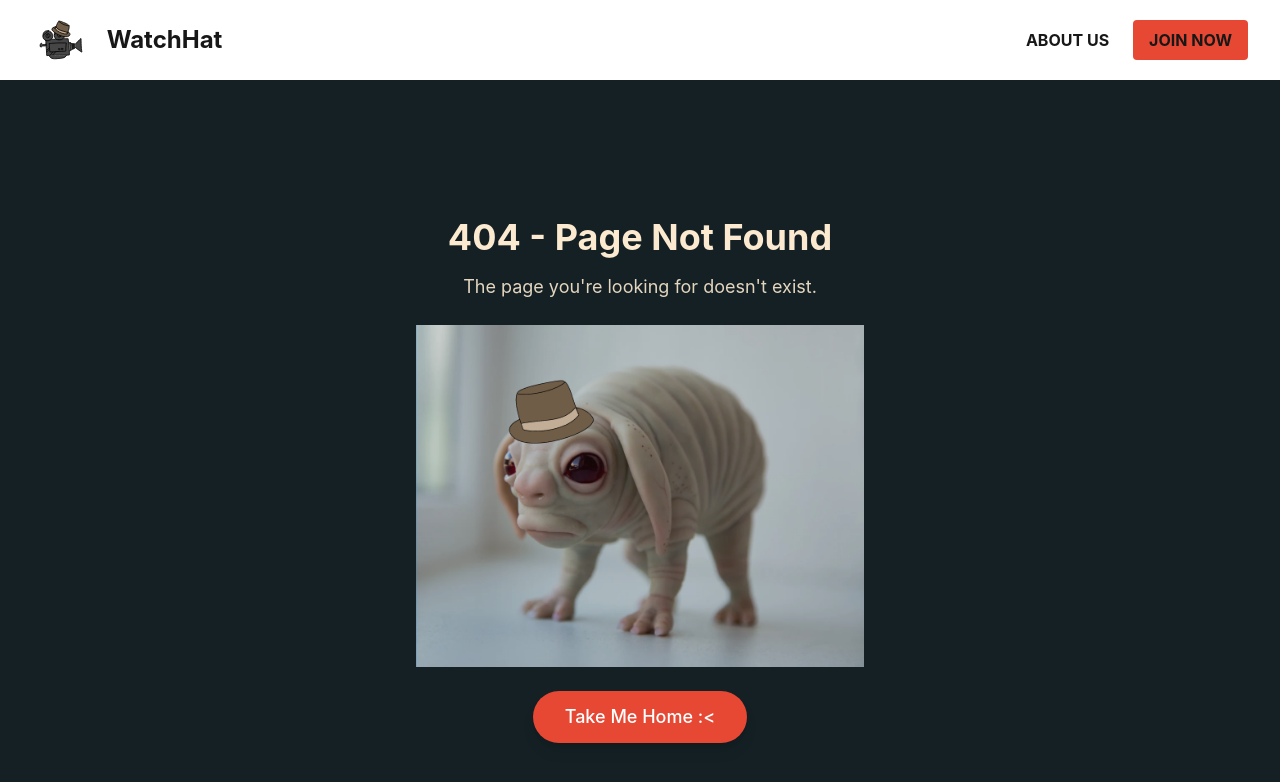
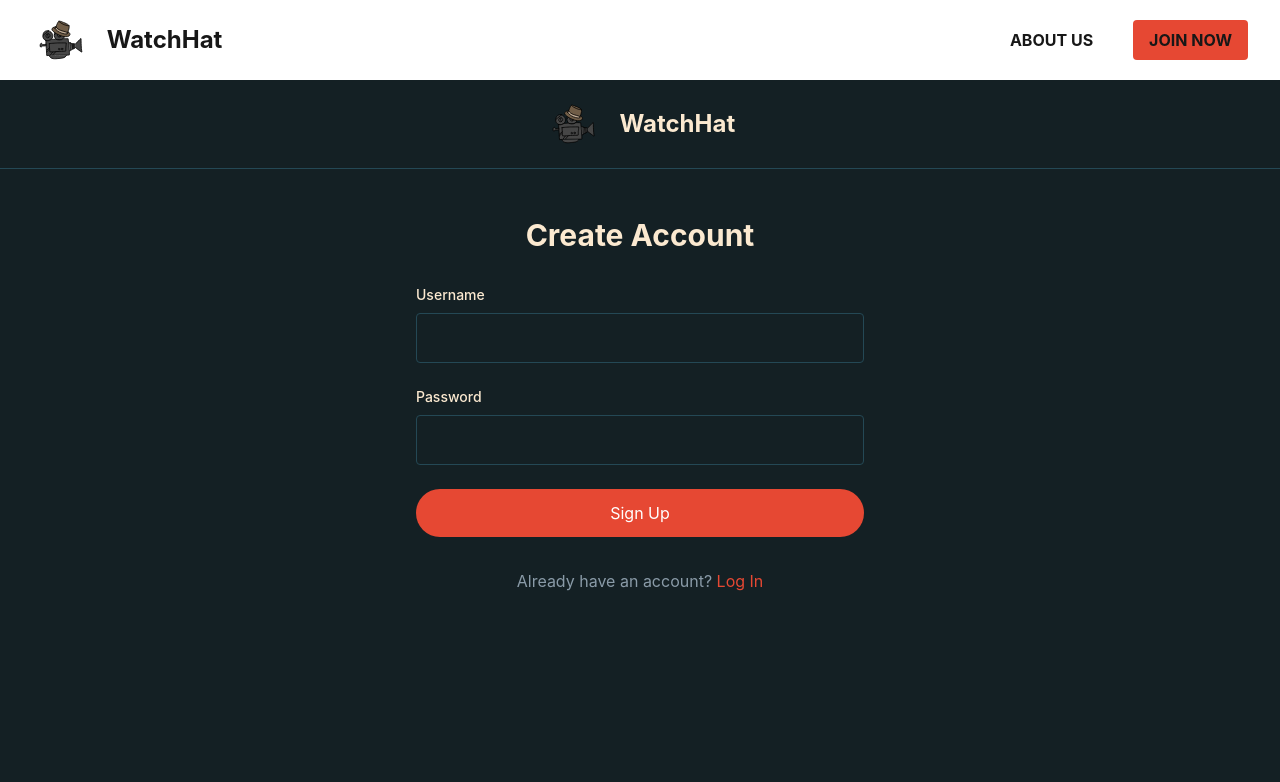
Before and after one commit to janthonii/WatchHat, a Next.js app in the folder watchhat-app/: page /signup in a window 1280 px wide. Before the commit this address had no page. Shown: the top 782 px of the page. Built offline with nearby package versions, Linux system fonts and the light colour scheme; no server answers.

Commit message:
updated login/signup pageand added sessions

```diff
--- /dev/null
+++ b/watchhat-app/auth.config.ts
@@ -0,0 +1,8 @@
+import { NextAuthConfig } from "next-auth";
+
+export const authConfig: NextAuthConfig = {
+  session: {
+    strategy: "jwt",
+  },
+  providers: [],
+};
--- /dev/null
+++ b/watchhat-app/auth.ts
@@ -0,0 +1,82 @@
+import { authConfig } from "./auth.config";
+import NextAuth, { type NextAuthConfig } from "next-auth";
+import CredentialsProvider from "next-auth/providers/credentials";
+import bcrypt from "bcryptjs";
+import User from "@/models/usersSchema";
+import connectMongoDB from "./config/mongodb";
+import { Types } from "mongoose";
+
+export const authOptions: NextAuthConfig = {
+  ...authConfig,
+  providers: [
+    CredentialsProvider({
+      name: "Credentials",
+      credentials: {
+        username: { label: "Username", type: "text" },
+        password: { label: "Password", type: "password" }
+      },
+      async authorize(credentials) {
+        try {
+          await connectMongoDB();
+
+          if (!credentials?.username || !credentials?.password) {
+            return null;
+          }
+
+          const username = credentials.username as string;
+          const password = credentials.password as string;
+
+          const user = await User.findOne({ username });
+          if (!user) {
+            console.log("User not found");
+            return null;
+          }
+
+          const isValid = await bcrypt.compare(password, user.password);
+          if (!isValid) {
+            console.log("Invalid password");
+            return null;
+          }
+
+          return {
+            id: (user._id as Types.ObjectId).toString(),
+            name: user.username,
+            email: null,
+          };
+        } catch (error) {
+          console.error("Authentication error:", error);
+          return null;
+        }
+      },
+    }),
+  ],
+  callbacks: {
+    async jwt({ token, user }) {
+      if (user) {
+        token.id = user.id;
+      }
+      return token;
+    },
+    async session({ session, token }) {
+      if (token?.id) {
+        session.user.id = token.id as string;
+      }
+      return session;
+    }
+  },
+  session: {
+    strategy: "jwt" as const, // Explicitly typed as "jwt"
+  },
+  pages: {
+    signIn: "/login",
+  }
+};
+
+export const {
+  handlers: { GET, POST },
+  auth,
+  signIn,
+  signOut,
+} = NextAuth(authOptions);
+
+export default NextAuth(authOptions);
--- a/watchhat-app/src/app/about-us/page.tsx
+++ b/watchhat-app/src/app/about-us/page.tsx
@@ -1,4 +1,3 @@
-
 
 const AboutUs = () => {
     return (
--- /dev/null
+++ b/watchhat-app/src/app/api/auth/[...nextauth]/route.ts
@@ -0,0 +1 @@
+export { GET, POST } from "@/../auth";
--- a/watchhat-app/src/app/layout.tsx
+++ b/watchhat-app/src/app/layout.tsx
@@ -2,6 +2,8 @@ import type { Metadata } from "next";
 import { Geist, Geist_Mono } from "next/font/google";
 import "./globals.css";
 import Navbar from "../components/Navbar";
+import { SessionProvider } from "next-auth/react";
+import { auth } from "../../auth";
 
 const geistSans = Geist({
   variable: "--font-geist-sans",
@@ -18,16 +20,20 @@ export const metadata: Metadata = {
   description: "Rank your movies! Get your best fit movies based on your rankings! Have personal lists of movies to watch! Have shared lists of movies for you and your friends to watch!",
 };
 
-export default function RootLayout({
+export default async function RootLayout({
   children,
 }: Readonly<{
   children: React.ReactNode;
 }>) {
+  const session = await auth();
+
   return (
-    <html lang="en">
+    <html lang="en" className={`${geistSans.variable} ${geistMono.variable}`}>
       <body>
-        <Navbar/>
-        {children}
+        <SessionProvider session={session}>
+          <Navbar />
+          {children}
+        </SessionProvider>
       </body>
     </html>
   );
--- /dev/null
+++ b/watchhat-app/src/app/login/page.tsx
@@ -0,0 +1,38 @@
+import LoginForm from '@/components/LoginForm';
+import Image from 'next/image';
+import logo from '@/assets/A-HAT_Logo.svg';
+import Link from 'next/link';
+
+const LoginPage = () => {
+  return (
+    <div className="min-h-screen bg-[#142024] text-[#FBE9D0]">
+      {/* Navbar */}
+      <nav className="py-6 px-6 border-b border-[#244855]">
+        <div className="flex items-center justify-center">
+          <div className="flex items-center">
+            <Image className="h-10 w-auto" src={logo} alt="WatchHat-logo" />
+            <span className="ml-2 text-2xl font-bold">WatchHat</span>
+          </div>
+        </div>
+      </nav>
+
+      {/* Login Form Container */}
+      <div className="flex flex-col items-center justify-center px-4 py-12">
+        <div className="w-full max-w-md">
+          <h1 className="text-3xl font-bold text-center mb-8">Login</h1>
+
+          <LoginForm />
+
+          <p className="text-center text-[#8a9ba8] mt-8">
+            Don't have an account?{' '}
+            <Link href="/signup" className="text-[#E64833] hover:underline">
+              Sign Up
+            </Link>
+          </p>
+        </div>
+      </div>
+    </div>
+  );
+};
+
+export default LoginPage;
--- /dev/null
+++ b/watchhat-app/src/app/signup/page.tsx
@@ -0,0 +1,37 @@
+import SignupForm from '@/components/SignupForm';
+import Link from 'next/link';
+import Image from 'next/image';
+import logo from '@/assets/A-HAT_Logo.svg';
+
+const SignupPage = () => {
+  return (
+    <div className="min-h-screen bg-[#142024] text-[#FBE9D0]">
+      {/* Navbar */}
+      <nav className="py-6 px-6 border-b border-[#244855]">
+        <div className="flex items-center justify-center">
+          <div className="flex items-center">
+            <Image className="h-10 w-auto" src={logo} alt="WatchHat-logo" />
+            <span className="ml-2 text-2xl font-bold">WatchHat</span>
+          </div>
+        </div>
+      </nav>
+
+      {/* Form Container */}
+      <div className="flex flex-col items-center justify-center px-4 py-12">
+        <div className="w-full max-w-md">
+          <h1 className="text-3xl font-bold text-center mb-8">Create Account</h1>
+          <SignupForm />
+
+          <p className="text-center text-[#8a9ba8] mt-8">
+            Already have an account?{' '}
+            <Link href="/login" className="text-[#E64833] hover:underline">
+              Log In
+            </Link>
+          </p>
+        </div>
+      </div>
+    </div>
+  );
+};
+
+export default SignupPage;
--- a/watchhat-app/src/components/Navbar.tsx
+++ b/watchhat-app/src/components/Navbar.tsx
@@ -1,96 +1,92 @@
 'use client';
 import Image from 'next/image';
 import logo from '@/assets/A-HAT_Logo.svg';
-import {useState} from 'react';
+import { useState } from 'react';
 import Link from 'next/link';
 import { useRouter } from 'next/navigation';
-// import profileDefault from '@/assets/images/profile.png';
+import { useSession, signOut } from 'next-auth/react';
 
 const Navbar = () => {
+  const { data: session } = useSession();
+  const router = useRouter();
+  const [mobileMenuOpen, setMobileMenuOpen] = useState(false);
 
-  const [isLoggedIn,setIsLoggedIn ] = useState(false);
-  const router = useRouter();
-
-  const handleLogin = () => {
-    const newState = !isLoggedIn;
-    setIsLoggedIn(newState);
-      if (!newState) {
-        router.push('/');
-      }
+  const handleLogout = async () => {
+    await signOut({ callbackUrl: '/' });
   };
 
   return (
-    <nav className=''>
-      <div className='mx-auto max-w-7xl px-2 sm:px-6 lg:px-8'>
-        <div className='relative flex h-20 items-center justify-between'>
-          <div className='absolute inset-y-0 left-0 flex items-center md:hidden'>
-            {/* <!-- Mobile menu button - hamburger --> */}
+    <nav className="">
+      <div className="mx-auto max-w-7xl px-2 sm:px-6 lg:px-8">
+        <div className="relative flex h-20 items-center justify-between">
+          {/* Mobile menu button */}
+          <div className="absolute inset-y-0 left-0 flex items-center md:hidden">
             <button
-              type='button'
-              id='mobile-dropdown-button'
-              className='relative inline-flex items-center justify-center rounded-md p-2 text-gray-400 hover:bg-gray-700 hover:text-white focus:outline-none focus:ring-2 focus:ring-inset focus:ring-white'
-              aria-controls='mobile-menu'
-              aria-expanded='false'
+              type="button"
+              onClick={() => setMobileMenuOpen(!mobileMenuOpen)}
+              className="relative inline-flex items-center justify-center rounded-md p-2 text-gray-400 hover:bg-gray-700 hover:text-white focus:outline-none focus:ring-2 focus:ring-inset focus:ring-white"
+              aria-controls="mobile-menu"
+              aria-expanded="false"
             >
-              <span className='absolute -inset-0.5'></span>
-              <span className='sr-only'>Open main menu</span>
+              <span className="absolute -inset-0.5"></span>
+              <span className="sr-only">Open main menu</span>
               <svg
-                className='block h-6 w-6'
-                fill='none'
-                viewBox='0 0 24 24'
-                strokeWidth='1.5'
-                stroke='currentColor'
-                aria-hidden='true'
+                className="block h-6 w-6"
+                fill="none"
+                viewBox="0 0 24 24"
+                strokeWidth="1.5"
+                stroke="currentColor"
+                aria-hidden="true"
               >
                 <path
-                  strokeLinecap='round'
-                  strokeLinejoin='round'
-                  d='M3.75 6.75h16.5M3.75 12h16.5m-16.5 5.25h16.5'
+                  strokeLinecap="round"
+                  strokeLinejoin="round"
+                  d="M3.75 6.75h16.5M3.75 12h16.5m-16.5 5.25h16.5"
                 />
               </svg>
             </button>
           </div>
 
-          <div className='flex flex-1 items-center justify-center md:items-stretch md:justify-start'>
-            {/* <!-- Logo --> */}
-            <Link className='flex flex-shrink-0 items-center' href='/'>
-              <Image className='h-10 w-auto' src={logo} alt='WatchHat-logo' />
-
-              <span className='hidden md:block font-(family-name: --Inter) text-2xl font-bold ml-2'>
+          {/* Logo */}
+          <div className="flex flex-1 items-center justify-center md:items-stretch md:justify-start">
+            <Link className="flex flex-shrink-0 items-center" href="/">
+              <Image className="h-10 w-auto" src={logo} alt="WatchHat-logo" />
+              <span className="hidden md:block font-(family-name: --Inter) text-2xl font-bold ml-2">
                 WatchHat
               </span>
             </Link>
-
           </div>
 
-          {/* <!-- Right Side Menu (Logged Out) --> */}
-          <div className='hidden md:block md:ml-6'>
-            <div className='flex items-center font-bold'>
-              <div className='hidden md:ml-6 md:block'>
-                <div className='flex space-x-2'>
-                  {isLoggedIn && (
+          {/* Desktop Navigation */}
+          <div className="hidden md:block md:ml-6">
+            <div className="flex items-center font-bold">
+              <div className="hidden md:ml-6 md:block">
+                <div className="flex space-x-2">
+                  {session?.user && (
                     <>
-                      <Link href='/home' className='font-(family-name: --Inter) hover:underline rounded-md py-2 pr-6'>HOME</Link>
-                      <Link href='/my-lists' className='font-(family-name: --Inter) hover:underline rounded-md py-2 pr-6'>MY LISTS</Link>
+                      <Link href="/home" className="font-(family-name: --Inter) hover:underline rounded-md py-2 pr-6">HOME</Link>
+                      <Link href="/my-lists" className="font-(family-name: --Inter) hover:underline rounded-md py-2 pr-6">MY LISTS</Link>
                     </>
                   )}
-                  <Link href='/about-us' className='font-(family-name: --Inter) hover:underline rounded-md py-2 pr-6'>ABOUT US</Link>
+                  <Link href="/about-us" className="font-(family-name: --Inter) hover:underline rounded-md py-2 pr-6">ABOUT US</Link>
                 </div>
               </div>
-            {
-            !isLoggedIn && (
+
+              {!session?.user ? (
                 <div>
-              <button onClick={handleLogin} className='flex items-center bg-custom-orange hover:bg-dark-orange hover:text-white rounded-sm px-4 py-2'>
-                <i className='font-(family-name: --Inter)'></i>
+                  <button
+                    onClick={() => router.push('/signup')}
+                    className="flex items-center bg-custom-orange hover:bg-dark-orange hover:text-white rounded-sm px-4 py-2 ml-4"
+                  >
                     <span>JOIN NOW</span>
                   </button>
                 </div>
-            )}
-            {
-            isLoggedIn && (
+              ) : (
                 <div>
-              <button onClick={handleLogin} className='flex items-center bg-custom-orange hover:bg-dark-orange hover:text-white rounded-sm px-4 py-2'>
-                <i className='font-(family-name: --Inter)'></i>
+                  <button
+                    onClick={handleLogout}
+                    className="flex items-center bg-custom-orange hover:bg-dark-orange hover:text-white rounded-sm px-4 py-2 ml-4"
+                  >
                     <span>LOGOUT</span>
                   </button>
                 </div>
@@ -100,35 +96,59 @@ const Navbar = () => {
         </div>
       </div>
 
-      {/* <!-- Mobile menu, show/hide based on menu state. --> */}
-      <div className='hidden' id='mobile-menu'>
-        <div className='space-y-1 px-2 pb-3 pt-2'>
+      {/* Mobile Navigation */}
+      {mobileMenuOpen && (
+        <div className="md:hidden" id="mobile-menu">
+          <div className="space-y-1 px-2 pb-3 pt-2">
+            {session?.user && (
+              <>
                 <Link
-            href='/about'
-            className='block rounded-md px-3 py-2 text-base font-medium'
+                  href="/home"
+                  className="block rounded-md px-3 py-2 text-base font-medium"
+                  onClick={() => setMobileMenuOpen(false)}
+                >
+                  HOME
+                </Link>
+                <Link
+                  href="/my-lists"
+                  className="block rounded-md px-3 py-2 text-base font-medium"
+                  onClick={() => setMobileMenuOpen(false)}
+                >
+                  MY LISTS
+                </Link>
+              </>
+            )}
+            <Link
+              href="/about-us"
+              className="block rounded-md px-3 py-2 text-base font-medium"
+              onClick={() => setMobileMenuOpen(false)}
             >
               ABOUT US
             </Link>
-          {
-            !isLoggedIn && (
-            <div className="hidden md:block md:ml-6">
-              <button onClick={handleLogin} className='flex items-center \bg-gray-700 bg-custom-orange hover:bg-dark-orange rounded-md px-3 py-2 my-4'>
-                <i className='mr-2'></i>
+            {!session?.user ? (
+              <button
+                onClick={() => {
+                  router.push('/signup');
+                  setMobileMenuOpen(false);
+                }}
+                className="flex items-center bg-gray-700 bg-custom-orange hover:bg-dark-orange rounded-md px-3 py-2 my-4 w-full"
+              >
                 <span>JOIN NOW</span>
               </button>
-            </div>
-          )}
-          {
-            isLoggedIn && (
-            <div className="hidden md:block md:ml-6">
-              <button onClick={handleLogin} className='flex items-center \bg-gray-700 bg-custom-orange hover:bg-dark-orange rounded-md px-3 py-2 my-4'>
-                <i className='mr-2'></i>
+            ) : (
+              <button
+                onClick={() => {
+                  handleLogout();
+                  setMobileMenuOpen(false);
+                }}
+                className="flex items-center bg-gray-700 bg-custom-orange hover:bg-dark-orange rounded-md px-3 py-2 my-4 w-full"
+              >
                 <span>LOGOUT</span>
               </button>
-            </div>
             )}
           </div>
         </div>
+      )}
     </nav>
   );
 };
--- a/watchhat-app/src/components/loginForm.tsx
+++ b/watchhat-app/src/components/loginForm.tsx
@@ -1,6 +1,5 @@
 "use client";
 import { signIn } from "next-auth/react";
-import Link from "next/link";
 import { useState } from "react";
 import { useRouter } from "next/navigation";
 
@@ -16,7 +15,7 @@ const LoginForm = () => {
 
     try {
       const formData = new FormData(event.currentTarget);
-      const username = formData.get("username") as string; // Changed from email
+      const username = formData.get("username") as string;
       const password = formData.get("password") as string;
 
       const result = await signIn("credentials", {
@@ -38,39 +37,37 @@ const LoginForm = () => {
   };
 
   return (
-    <div className="ShowItemList">
-      <div className="grid mt-8 justify-items-center">
-        <div className="shadow-lg p-5 rounded-lg border-t-4 bg-white border-red-700">
-          <h1 className="text-xl text-slate-600 font-bold my-4">Login</h1>
+    <>
+      {error && (
+        <div className="mb-6 p-3 bg-[#E64833] text-white rounded text-center">
+          {error}
+        </div>
+      )}
 
-          {error && <div className="text-lg text-red-500 mb-4">{error}</div>}
-
-          <form onSubmit={onSubmit} className="my-8 max-w-md mx-auto flex flex-col gap-4 border p-6 border-gray-300 rounded-md shadow-sm bg-white">
-            <div className="flex flex-col">
-              <label htmlFor="username" className="mb-1 text-sm font-medium text-gray-700">
+      <form onSubmit={onSubmit} className="space-y-6">
+        <div className="space-y-2">
+          <label htmlFor="username" className="block text-sm font-medium">
             Username
           </label>
           <input
-                className="border border-gray-400 rounded px-3 py-2 focus:outline-none focus:ring-2 focus:ring-red-500"
+            className="w-full bg-[#142024] border border-[#244855] rounded px-4 py-3 focus:outline-none focus:border-[#E64833] text-[#FBE9D0]"
             type="text"
             name="username"
             id="username"
-                placeholder="Username"
             required
             minLength={5}
           />
         </div>
 
-            <div className="flex flex-col">
-              <label htmlFor="password" className="mb-1 text-sm font-medium text-gray-700">
+        <div className="space-y-2">
+          <label htmlFor="password" className="block text-sm font-medium">
             Password
           </label>
           <input
-                className="border border-gray-400 rounded px-3 py-2 focus:outline-none focus:ring-2 focus:ring-red-500"
+            className="w-full bg-[#142024] border border-[#244855] rounded px-4 py-3 focus:outline-none focus:border-[#E64833] text-[#FBE9D0]"
             type="password"
             name="password"
             id="password"
-                placeholder="Password"
             required
             minLength={6}
           />
@@ -79,23 +76,13 @@ const LoginForm = () => {
         <button
           type="submit"
           disabled={isLoading}
-              className={`bg-red-700 text-white rounded px-4 py-2 mt-2 hover:bg-red-800 transition ${
-                isLoading ? "opacity-50 cursor-not-allowed" : ""
-              }`}
+          className="w-full bg-[#E64833] text-white py-3 px-6 hover:bg-[#d43f2b] transition-colors"
+          style={{ borderRadius: '30px' }}
         >
           {isLoading ? "Logging in..." : "Login"}
         </button>
       </form>
-
-          <p className="my-3 text-center">
-            Don't have an account?{" "}
-            <Link href="/signup" className="text-red-600 hover:underline">
-              Signup
-            </Link>
-          </p>
-        </div>
-      </div>
-    </div>
+    </>
   );
 };
 
--- a/watchhat-app/src/components/signupForm.tsx
+++ b/watchhat-app/src/components/signupForm.tsx
@@ -1,106 +1,116 @@
 "use client";
-import { useState, FormEvent } from "react";
 import { useRouter } from "next/navigation";
-import Link from 'next/link';
+import { FormEvent, useState, useRef } from 'react';
+import { signIn } from "next-auth/react";
 
 const SignupForm = () => {
   const router = useRouter();
   const [error, setError] = useState<string | null>(null);
   const [isLoading, setIsLoading] = useState(false);
+  const usernameRef = useRef<HTMLInputElement>(null);
+  const passwordRef = useRef<HTMLInputElement>(null);
 
-  const handleSubmit = async (e: FormEvent<HTMLFormElement>) => {
-    e.preventDefault();
+  const clearError = () => setError(null);
+
+  const handleSubmit = async (event: FormEvent<HTMLFormElement>) => {
+    event.preventDefault();
     setIsLoading(true);
     setError(null);
 
     try {
-      const formData = new FormData(e.currentTarget);
-      const username = formData.get("username")?.toString();
-      const password = formData.get("password")?.toString();
+      const formData = new FormData(event.currentTarget);
+      const username = formData.get("username") as string | null;
+      const password = formData.get("password") as string | null;
 
-      // Client-side validation
       if (!username || !password) {
-        throw new Error("All fields are required");
+        throw new Error("All fields are required.");
       }
 
-      const response = await fetch('/api/signup', {
+      const response = await fetch(`/api/signup`, {
         method: "POST",
-        headers: { "Content-Type": "application/json" },
+        headers: {
+          "Content-Type": "application/json",
+        },
         body: JSON.stringify({ username, password }),
       });
 
-      const data = await response.json();
-
       if (!response.ok) {
-        throw new Error(data.message || "Signup failed");
+        const errorData = await response.json();
+        const errorMessage = typeof errorData.error === 'string'
+          ? errorData.error
+          : "Registration failed";
+        throw new Error(errorMessage);
       }
 
-      router.push("/login");
-    } catch (err: any) {
-      setError(err.message || "An error occurred");
+      // Auto-login after signup
+      const result = await signIn("credentials", {
+        username,
+        password,
+        redirect: false,
+      });
+
+      if (result?.error) throw new Error(result.error);
+      router.push("/home");
+    } catch (e: any) {
+      setError(e.message);
     } finally {
       setIsLoading(false);
     }
   };
 
   return (
-    <div className="grid mt-8 justify-items-center">
-      <div className="shadow-lg p-5 rounded-lg border-t-4 bg-white border-red-700">
-        <h1 className="text-xl text-slate-600 font-bold my-4">Signup</h1>
-
-        {/* Error Message */}
+    <>
       {error && (
-          <p className="text-red-500 text-sm mb-4 text-center">{error}</p>
+        <div className="mb-6 p-3 bg-[#E64833] text-white rounded text-center">
+          {error}
+        </div>
       )}
 
-        <form onSubmit={handleSubmit} className="flex flex-col gap-4">
-          <div className="flex flex-col">
-            <label htmlFor="username" className="mb-1 text-sm font-medium">
+      <form onSubmit={handleSubmit} className="space-y-6">
+        <div className="space-y-2">
+          <label htmlFor="username" className="block text-sm font-medium">
             Username
           </label>
           <input
+            ref={usernameRef}
+            onClick={clearError}
+            onChange={clearError}
+            className="w-full bg-[#142024] border border-[#244855] rounded px-4 py-3 focus:outline-none focus:border-[#E64833] text-[#FBE9D0]"
             type="text"
             name="username"
             id="username"
             required
             minLength={5}
-              className="border border-gray-400 rounded px-3 py-2 focus:ring-2 focus:ring-red-500"
           />
         </div>
 
-          <div className="flex flex-col">
-            <label htmlFor="password" className="mb-1 text-sm font-medium">
+        <div className="space-y-2">
+          <label htmlFor="password" className="block text-sm font-medium">
             Password
           </label>
           <input
+            ref={passwordRef}
+            onClick={clearError}
+            onChange={clearError}
+            className="w-full bg-[#142024] border border-[#244855] rounded px-4 py-3 focus:outline-none focus:border-[#E64833] text-[#FBE9D0]"
             type="password"
             name="password"
             id="password"
             required
             minLength={6}
-              className="border border-gray-400 rounded px-3 py-2 focus:ring-2 focus:ring-red-500"
           />
         </div>
 
         <button
           type="submit"
           disabled={isLoading}
-            className={`bg-red-700 text-white py-2 rounded hover:bg-red-800 transition ${
-              isLoading ? "opacity-50 cursor-not-allowed" : ""
-            }`}
+          className="w-full bg-[#E64833] text-white py-3 px-6 hover:bg-[#d43f2b] transition-colors disabled:opacity-50 disabled:cursor-not-allowed"
+          style={{ borderRadius: '30px' }}
         >
           {isLoading ? "Creating account..." : "Sign Up"}
         </button>
       </form>
-
-        <p className="mt-4 text-center">
-          Already have an account?{" "}
-          <Link href="/login" className="text-red-600 hover:underline">
-            Login
-          </Link>
-        </p>
-      </div>
-    </div>
+    </>
   );
 };
 
--- a/watchhat-app/src/models/usersSchema.ts
+++ b/watchhat-app/src/models/usersSchema.ts
@@ -1,6 +1,7 @@
 import mongoose, { Schema, Document, Model } from "mongoose";
 
 interface UUser extends Document {
+    _id: mongoose.Types.ObjectId;
     username: string;
     password: string;
     friends: mongoose.Types.ObjectId[]; // Reference to other Users - a string array of the friend's ids
```
Also changed, not shown: watchhat-app/next-auth.d.ts (added, +19 -0 lines). Lines whose indentation alone changed are shown as unchanged.
